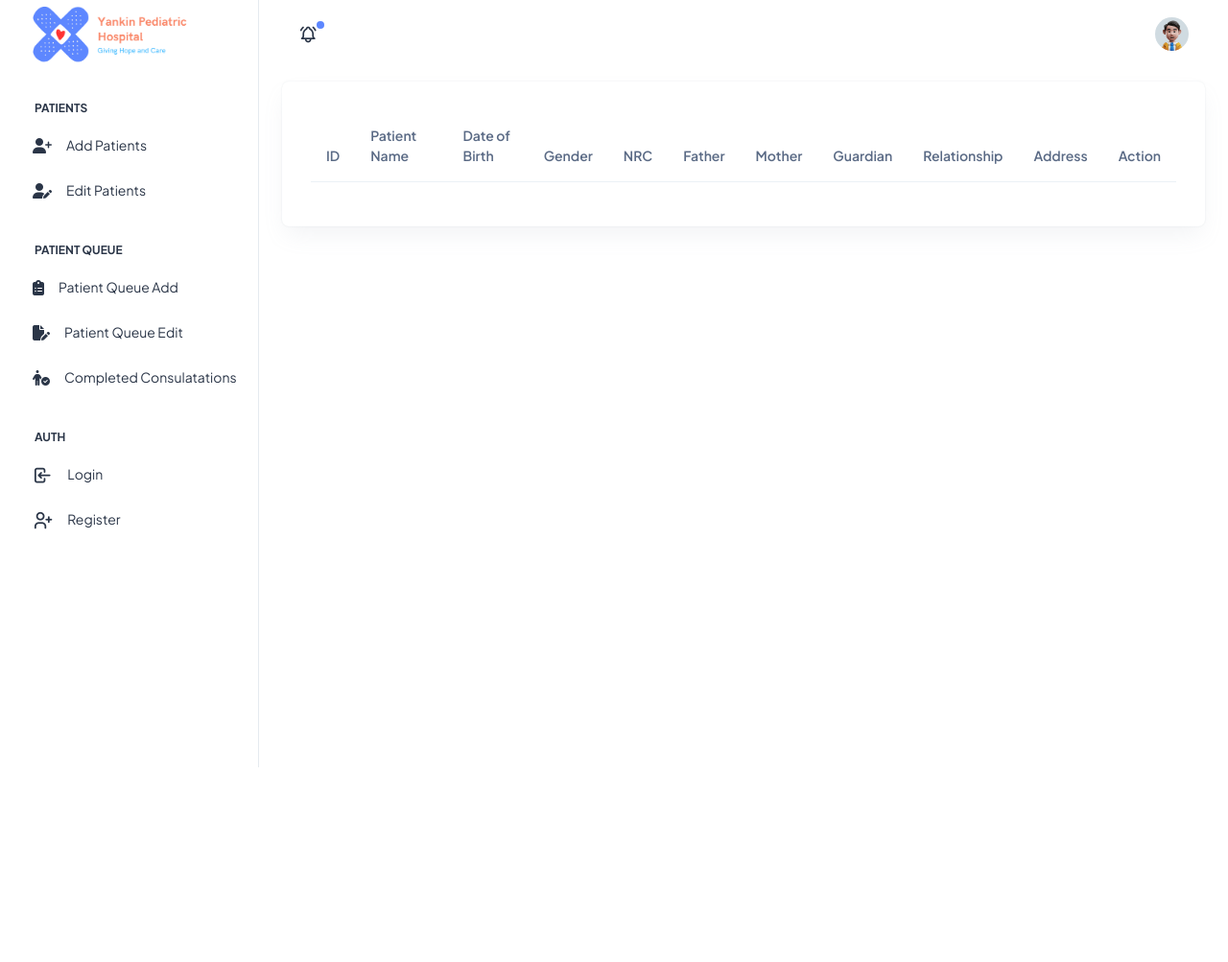
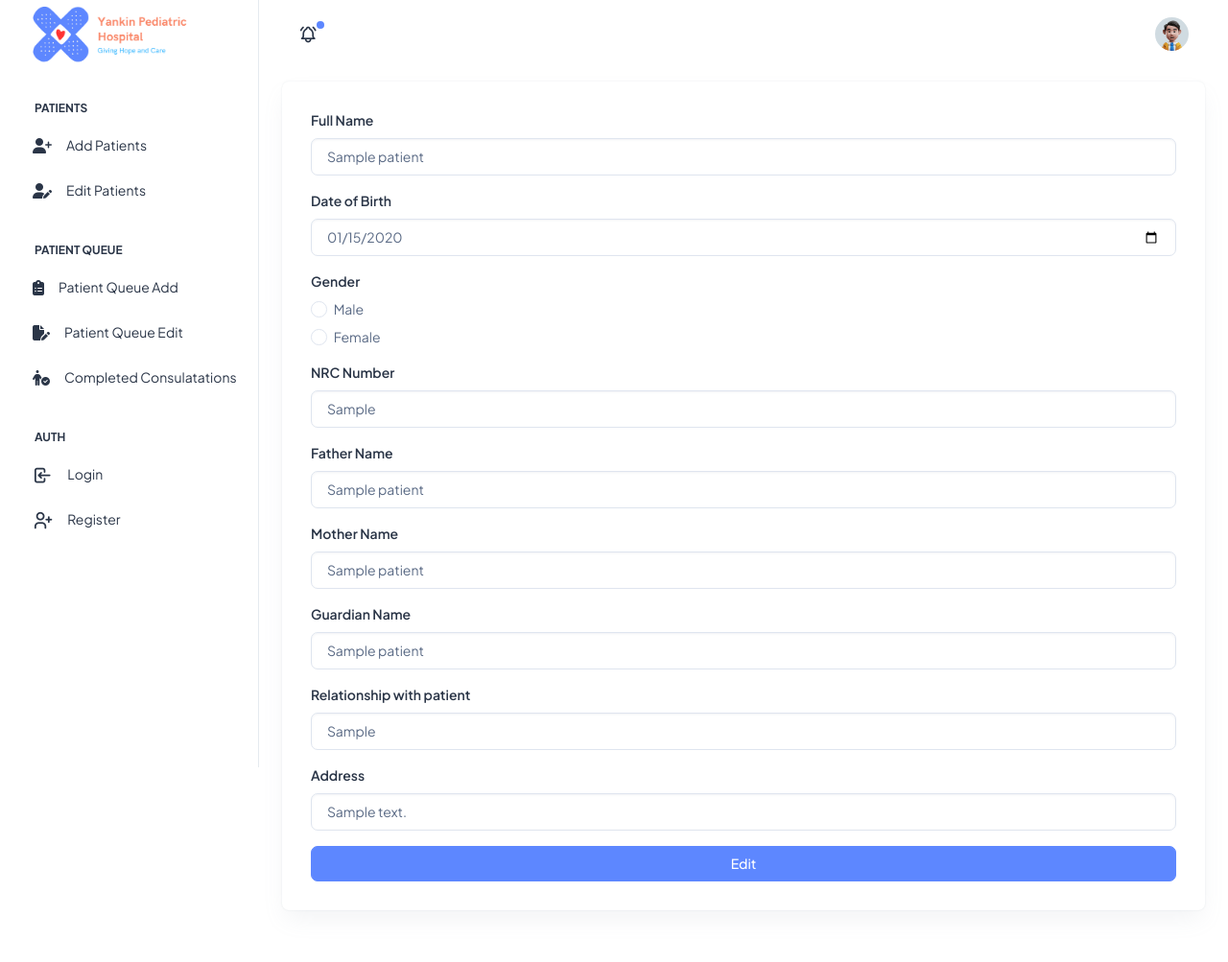
Before and after one commit to bobothaw/YankinOPDManagement, a Django app: page /ReceptionApp/patientedit/1/ in a window 1280 px wide. Shown: the whole page at 96% size. Before the commit the page ends 800 px from the top, so only its background shows below. Run offline with Django 5.2, Linux system fonts and the light colour scheme; tables that the repository leaves empty hold one stand-in row (values such as "Sample post"); lists and menus that the app fills with data are empty; some libraries are stand-ins or nearby versions.

Commit message:
Edit Function Added

```diff
--- a/YankinVENV/YankinPedOPDMS/ReceptionApp/templates/ReceptionApp/reception-dashboard.html
+++ b/YankinVENV/YankinPedOPDMS/ReceptionApp/templates/ReceptionApp/reception-dashboard.html
@@ -7,7 +7,7 @@
 {% block content %}
 {% if error_message %}
     <div class="alert alert-warning alert-dismissible fade show" role="alert">
-        Oh noo {{user.first_name}} {{user.last_name}}, {{error_message}}
+        Oh noo, {{user.first_name}} {{user.last_name}}. {{error_message}}
         <button type="button" class="btn-close" data-bs-dismiss="alert" aria-label="Close"></button>
     </div>
 {% endif %}
--- a/YankinVENV/YankinPedOPDMS/ReceptionApp/templates/ReceptionApp/reception-edit.html
+++ b/YankinVENV/YankinPedOPDMS/ReceptionApp/templates/ReceptionApp/reception-edit.html
@@ -5,6 +5,71 @@
 {% endblock navbar %}
 
 {% block content %}
+{% if patient %}
+<form method ="post", action = "{% url "patientEdit" patient.id %}">
+    {% csrf_token %}
+     <div class="mb-3">
+      <label for="fullName" class="form-label">Full Name</label>
+      <input type="text" class="form-control" id="fullName" aria-describedby="emailHelp" name = "FullName" value="{{patient.patient_name}}" required >
+    </div>
+    <div class="mb-3">
+      <label for="dob" class="form-label">Date of Birth</label>
+      <input type="date" class="form-control" id="dob" max = "{{today_date}}" name = "DOB" value="{{patient.date_of_birth|date:'Y-m-d'}}"  required>
+    </div>
+    <div class="mb-3">
+        <label for="" class="form-label">Gender</label>
+        <div class="form-check mb-2">
+            <input class="form-check-input" type="radio" name="GenderRadio" id="Male" value = "Male" required {% if patient.gender == 'Male' %}checked{% endif %}>
+            <label class="form-check-label" for="Male">
+            Male
+        </label>
+        </div>
+        <div class="form-check mb-2">
+            <input class="form-check-input" type="radio" name="GenderRadio" id="Female" value = "Female" required {% if patient.gender == 'Female' %}checked{% endif %}>
+            <label class="form-check-label" for="Female">
+            Female
+        </label>
+        </div>
+    </div>
+    <div class="mb-3">
+      <label for="" class="form-label">NRC Number</label>
+      <input type="text" class="form-control" id="" aria-describedby="emailHelp" name = "NRC" required value="{{patient.NRCnum}}">
+    </div>
+    <div class="mb-3">
+      <label for="" class="form-label">Father Name</label>
+      <input type="text" class="form-control" id="" aria-describedby="emailHelp" name = "FatherName" required value="{{patient.father_name}}">
+    </div>
+    <div class="mb-3">
+      <label for="" class="form-label">Mother Name</label>
+      <input type="text" class="form-control" id="" aria-describedby="emailHelp" name = "MotherName" required value="{{patient.mother_name}}">
+    </div>
+    <div class="mb-3">
+        <label for="" class="form-label">Guardian Name</label>
+        <input type="text" class="form-control" id="" aria-describedby="emailHelp" name = "GuardianName" required value="{{patient.guardian_name}}">
+    </div>
+    <div class="mb-3">
+      <label for="" class="form-label">Relationship with patient</label>
+      <input type="text" class="form-control" id="" aria-describedby="emailHelp" name = "Relationship" required value="{{patient.relationship}}">
+    </div>
+    <div class="mb-3">
+      <label for="" class="form-label">Address</label>
+      <input type="text" class="form-control" id="" aria-describedby="emailHelp" name = "Address" required value="{{patient.address}}">
+    </div>
+    <button type="submit" class="btn btn-primary col-12">Edit</button>
+
+  </form>
+{% elif patients %}
+{% if success_message %}
+<div class="alert alert-success alert-dismissible fade show" role="alert">
+    <strong>Success: </strong> {{success_message}}
+    <button type="button" class="btn-close" data-bs-dismiss="alert" aria-label="Close"></button>
+</div>
+{% elif error_message %}
+<div class="alert alert-warning alert-dismissible fade show" role="alert">
+    Oh noo {{user.first_name}} {{user.last_name}}, {{error_message}}
+    <button type="button" class="btn-close" data-bs-dismiss="alert" aria-label="Close"></button>
+</div>
+{% endif %}
 <div class="table-responsive">
     <table class="table">
         <thead>
@@ -36,12 +101,14 @@
                     <td>{{patient.relationship}}</td>
                     <td>{{patient.address}}</td>
                     <td>
-                        <a href="{% url 'patientEdit' patient.id %}">Edit</a>
+                        <a href="{% url 'edit_view' patient.id %}">Edit</a>
                     </td>
                 </tr>
             {% endfor %}
         </tbody>
     </table>
 </div>
+{% endif %}
+
 
 {% endblock content %}
--- a/YankinVENV/YankinPedOPDMS/ReceptionApp/urls.py
+++ b/YankinVENV/YankinPedOPDMS/ReceptionApp/urls.py
@@ -1,8 +1,9 @@
 from django.urls import path
-from .views import patient_insert_view, patient_list_view, edit_patient
+from .views import patient_insert_view, patient_list_view, edit_patient_view, patientEdit
 
 urlpatterns = [
     path('patientinsert/', patient_insert_view, name = 'patientInsert'),
     path('patientlist/', patient_list_view, name='patientList'),
-    path('patientedit/<int:patient_id>/', edit_patient, name='patientEdit'),
+    path('patientedit/<int:patient_id>/', edit_patient_view, name='edit_view'),
+    path('patientrealedit/<int:patient_id>/', patientEdit, name='patientEdit')
 ]
--- a/YankinVENV/YankinPedOPDMS/ReceptionApp/views.py
+++ b/YankinVENV/YankinPedOPDMS/ReceptionApp/views.py
@@ -3,6 +3,8 @@ from django.contrib.auth.decorators import login_required
 from .models import Patient, WaitingList
 from datetime import date
 # Create your views here.
+
+today_date = date.today().strftime('%Y-%m-%d')
 
 @login_required
 def patient_insert_view(request):
@@ -27,25 +29,48 @@ def patient_insert_view(request):
 
             newPatient.save()
             if request.POST.get('QueueCheck') == 'True':
-                Patient.objects.first();
+                Patient.objects.first()
                 newqueue = WaitingList(patient=newPatient, insert_by=insert_by, last_edit_by=last_edit_by)
                 newqueue.save()
 
-            return render(request, 'ReceptionApp/reception-dashboard.html', {'user': user, 'success_message':'The patient data is inserted successfully.', 'today_date': date.today})
+            return render(request, 'ReceptionApp/reception-dashboard.html', {'user': user, 'success_message':'The patient data is inserted successfully.', 'today_date': today_date})
 
         except Exception as e:
             error_message = f"Error: {e}"
-            return render(request, 'ReceptionApp/reception-dashboard.html', {'user': user, 'error_message':error_message, 'today_date': date.today})
+            return render(request, 'ReceptionApp/reception-dashboard.html', {'user': user, 'error_message':error_message, 'today_date': today_date})
     else:
-        return render(request, 'ReceptionApp/reception-dashboard.html', {'user': user, 'today_date': date.today})
+        return render(request, 'ReceptionApp/reception-dashboard.html', {'user': user, 'today_date': today_date})
 
 def patient_list_view(request):
     user = request.user
+
     patients = Patient.objects.all()
-    return render(request, 'ReceptionApp/reception-edit.html', {'patients': patients, 'today_date': date.today, 'user':user})
+    return render(request, 'ReceptionApp/reception-edit.html', {'patients': patients, 'today_date': today_date, 'user':user})
 
-def edit_patient(request, patient_id):
+def edit_patient_view(request, patient_id):
     user = request.user
     patient = get_object_or_404(Patient, pk=patient_id)
     # You can add the logic for updating patient data here
-    return render(request, 'ReceptionApp/reception-edit.html', {'patient': patient, 'today_date': date.today, 'user':user})
+    return render(request, 'ReceptionApp/reception-edit.html', {'patient': patient, 'today_date': today_date, 'user':user})
+
+def patientEdit (request, patient_id):
+    user = request.user
+    patient = get_object_or_404(Patient, pk=patient_id)
+    if request.method =='POST':
+        patient.patient_name = request.POST.get('FullName')
+        patient.date_of_birth = request.POST.get('DOB')
+        patient.gender = request.POST.get('GenderRadio')
+        patient.NRCnum = request.POST.get('NRC')
+        patient.father_name = request.POST.get('FatherName')
+        patient.mother_name = request.POST.get('MotherName')
+        patient.guardian_name = request.POST.get('GuardianName')
+        patient.relationship = request.POST.get('Relationship')
+        patient.address = request.POST.get('Address')
+        patient.last_edit_by = user
+        patients = Patient.objects.all()
+        try:
+            patient.save()
+            return render(request, 'ReceptionApp/reception-edit.html', {'user': user, 'success_message':'The patient data is edited successfully. Check ID: '+ str(patient.id) , 'patients': patients})
+        except Exception as e:
+            error_message = f"Error: {e}"
+            return render(request, 'ReceptionApp/reception-edit.html', {'patients': patients, 'today_date': today_date, 'user': user, 'error_message': error_message})
```
